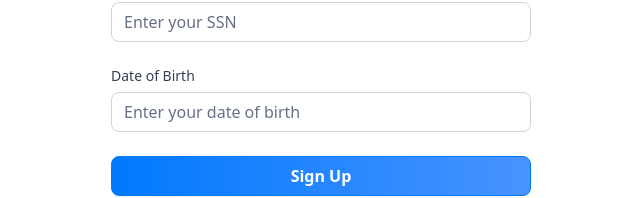
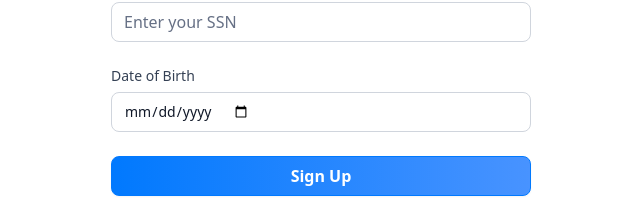
Before and after one commit to Terrachad/Aurum, a Next.js app: page /sign-up in a window 1280 px wide. Shown: the part 747-945 px from the top of the page, without its empty margins (319-959 px from the left). Built offline with nearby package versions, Linux system fonts and the light colour scheme.

Commit message:
chore: make datepicker real

```diff
--- a/components/CustomInput.tsx
+++ b/components/CustomInput.tsx
@@ -30,7 +30,13 @@ function CustomInput<T extends FieldValues>({
                                 value={value || ""}  // Ensure value is never undefined
                                 placeholder={placeholder}
                                 className='input-class'
-                                type={name === 'password' ? 'password' : 'text'}
+                                type={
+                                    name === 'password'
+                                        ? 'password'
+                                        : name === 'dob'
+                                        ? 'date'
+                                        : 'text'
+                                }
                             />
                         </FormControl>
                         <FormMessage className='form-message mt-2' />
```
